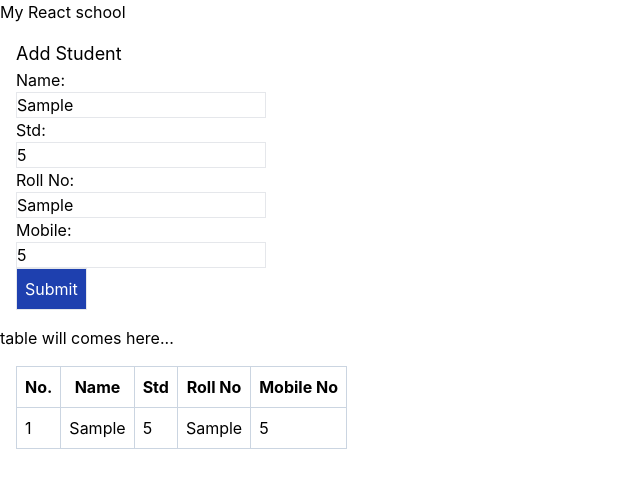
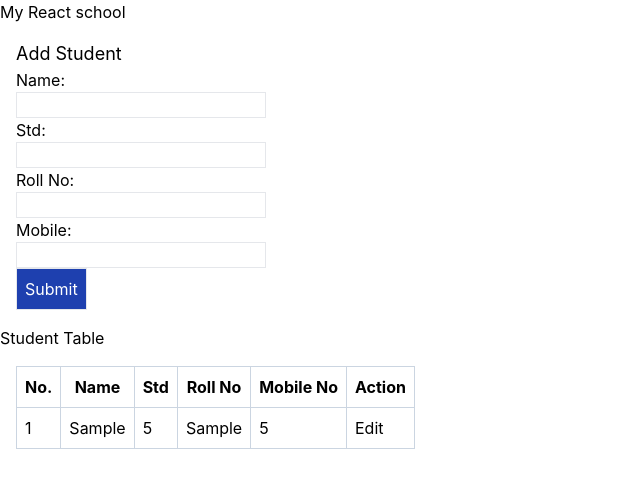
Before and after one commit to Tusharbhojani/my-react-app, a React (Create React App) app: page / in a window 1280 px wide. Both pictures are taken after typing "Sample", "5", "Sample", "5" into the empty fields and a click on the button "Submit". Shown: the top 488 px of the page, without its empty margins (0-640 px from the left). Built offline with nearby package versions, Linux system fonts and the light colour scheme.

Commit message:
feat: add edit student fun

```diff
--- a/src/App.js
+++ b/src/App.js
@@ -5,15 +5,43 @@ import "./index.css";
 import { useState } from "react";
 import StudentTable from "./components/StudentTable";
 
+function App() {
+  const [students, setStudents] = useState([]);
+  const [editId, setEditId] = useState(null);
 
-function App() {
-const [students, setStudents] = useState([]);
+  // studebt form
+
+  const [name, setName] = useState("");
+  const [rollNo, setRollNo] = useState("");
+  const [std, setStd] = useState("");
+  const [mobile, setMobile] = useState("");
+
   return (
     <div>
       <h1>My React school</h1>
-      <StudentForm students={students} setStudents={setStudents} />
-      <StudentTable students={students}/>
-
+      <StudentForm
+        students={students}
+        editId={editId}
+        setEditId={setEditId}
+        setStudents={setStudents}
+        name={name}
+        rollNo={rollNo}
+        std={std}
+        mobile={mobile}
+        setName={setName}
+        setRollNo={setRollNo}
+        setStd={setStd}
+        setMobile={setMobile}
+      />
+      <StudentTable
+        students={students}
+        editId={editId}
+        setEditId={setEditId}
+        setName={setName}
+        setRollNo={setRollNo}
+        setStd={setStd}
+        setMobile={setMobile}
+      />
     </div>
   );
 }
--- a/src/components/StudentForm.js
+++ b/src/components/StudentForm.js
@@ -1,23 +1,59 @@
 import React, { useState } from "react";
 
-const StudentForm = ({students, setStudents}) => {
-  console.log({students, setStudents});
+const StudentForm = ({
+  students,
+  setStudents,
+  editId,
+  setEditId,
+  name,
+  rollNo,
+  std,
+  mobile,
+  setName,
+  setRollNo,
+  setStd,
+  setMobile,
+}) => {
+  console.log({
+    students,
+    setStudents,
+    editId,
+    setEditId,
+    name,
+    rollNo,
+    std,
+    mobile,
+    setName,
+    setRollNo,
+    setStd,
+    setMobile,
+  });
 
-  const [name, setName] = useState("");
-  const [rollNo, setRollNo] = useState('');
-  const [std, setStd] = useState("");
+  function handleSubmit(e) {
+    e.preventDefault();
+    if (editId) {
+      const newStudentList = students.map((student) => {
+        if (editId.rollNo === student.rollNo && editId.std === student.std) {
+          return { name, rollNo, std, mobile };
+        }
+        return student;
+      });
 
-  const [mobile, setMobile] = useState("");
-
-  function handleSubmit(e){
-    e.preventDefault();
-    setStudents([...students, {name,rollNo,std,mobile}])
+      setStudents([...newStudentList]);
+      setEditId(null);
+    } else {
+      setStudents([...students, { name, rollNo, std, mobile }]);
+    }
+    setName("");
+    setRollNo("");
+    setStd("");
+    setMobile("");
   }
 
   return (
     <>
       <form className="p-4">
-        <h1 className="text-lg">Add Student</h1>
+        <h1 className="text-lg">{editId ? `Edit` : `Add`} Student</h1>
 
         <div className="flex flex-col">
           <div>
--- a/src/components/StudentTable.js
+++ b/src/components/StudentTable.js
@@ -1,9 +1,16 @@
 import React from "react";
 
-const StudentTable = ({students}) =>{
-
-    return (<>
-    <h1>table will comes here...</h1>
+const StudentTable = ({
+  students,
+  setEditId,
+  setName,
+  setRollNo,
+  setStd,
+  setMobile,
+}) => {
+  return (
+    <>
+      <h1>Student Table</h1>
       <div className="p-4">
         <table className="border">
           <thead>
@@ -13,24 +20,39 @@ const StudentTable = ({students}) =>{
               <th>Std</th>
               <th>Roll No</th>
               <th>Mobile No</th>
+              <th>Action</th>
             </tr>
           </thead>
           <tbody>
-                {students.map((student,i)=>{
-                    return(
-                        <tr>
-                            <td>{i+1}</td>
+            {students.map((student, i) => {
+              return (
+                <tr key={i}>
+                  <td>{i + 1}</td>
                   <td>{student.name}</td>
                   <td>{student.std}</td>
                   <td>{student.rollNo}</td>
                   <td>{student.mobile}</td>
+                  <td>
+                    <button
+                      onClick={() => {
+                        setEditId(student);
+                        setName(student.name);
+                        setRollNo(student.rollNo);
+                        setStd(student.std);
+                        setMobile(student.mobile);
+                      }}
+                    >
+                      Edit
+                    </button>
+                  </td>
                 </tr>
-                    )
+              );
             })}
           </tbody>
         </table>
       </div>
-    </>)
-}
+    </>
+  );
+};
 
 export default StudentTable;
```
Lines whose indentation alone changed are shown as unchanged.
